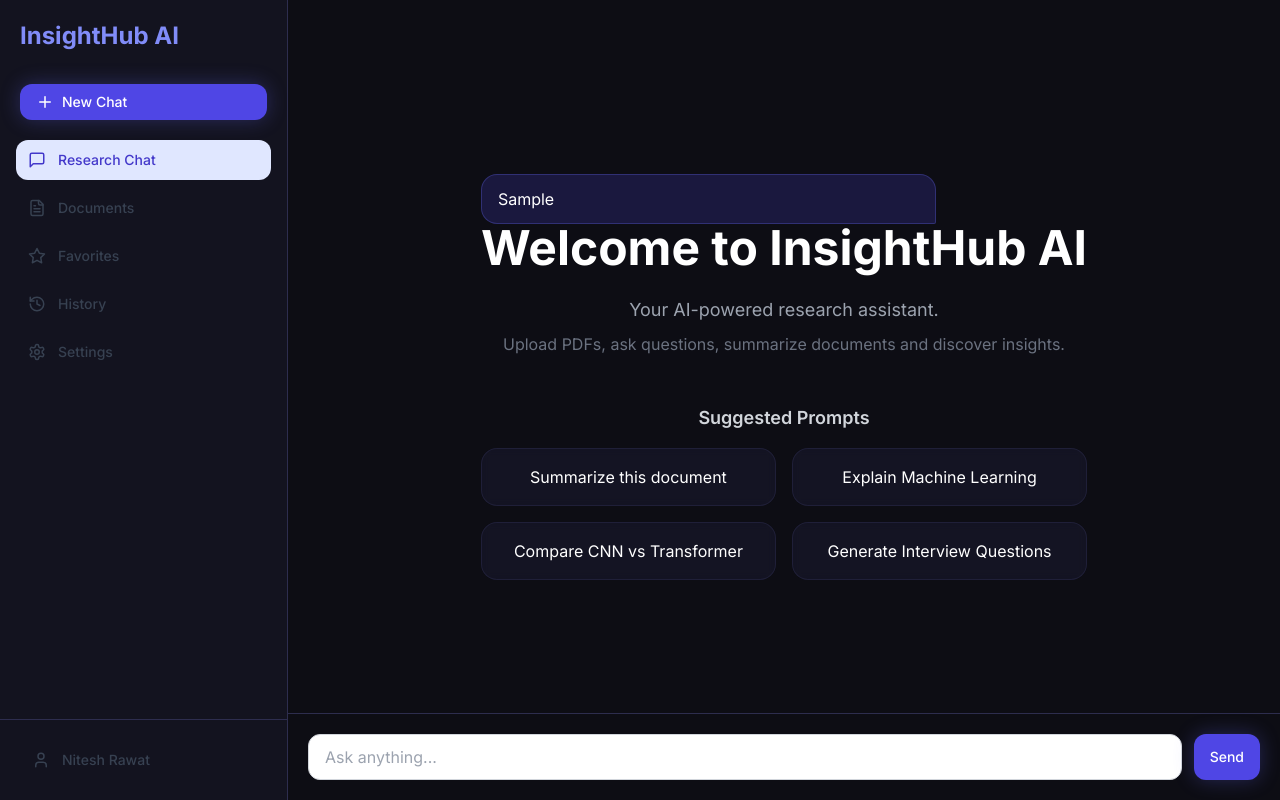
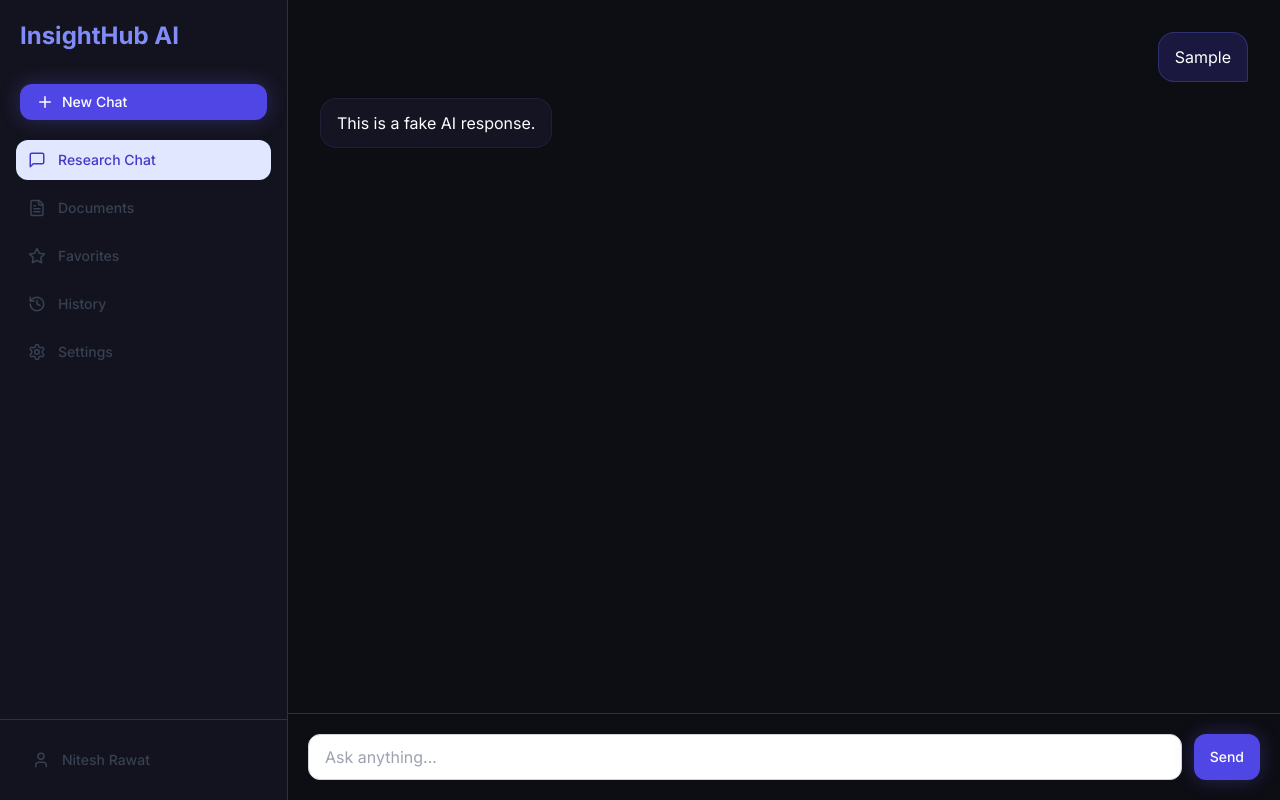
Before and after one commit to NiteshhRawattt/InsightHub-AI, a React (Vite) app in the folder frontend/: page /chat in a window 1280 px wide. Both pictures are taken after typing "Sample" into the empty fields and a click on the button "Send". Built offline with nearby package versions, Linux system fonts and the light colour scheme.

Commit message:
Add chat bubbles and fake AI response

```diff
--- a/frontend/src/components/chat/ChatWindow.jsx
+++ b/frontend/src/components/chat/ChatWindow.jsx
@@ -1,22 +1,33 @@
+import MessageBubble from "./MessageBubble";
 function ChatWindow({ messages }) {
+
+    // Agar messages hain to sirf chat dikhani hai
+    if (messages.length > 0) {
+        return (
+            <div className="flex-1 p-8 overflow-y-auto">
+
+                <div className="space-y-4">
+
+                    {messages.map((message) => (
+
+                    <MessageBubble
+                    key={message.id}
+                    message={message}
+                    />
+
+                    ))}
+
+                </div>
+
+            </div>
+        );
+    }
+
+    // Agar koi message nahi hai to Welcome Screen dikhani hai
     return (
         <div className="flex-1 flex items-center justify-center px-8">
 
             <div className="max-w-2xl text-center">
-                 <div className="mt-10 space-y-4 text-left">
-
-    {messages.map((message) => (
-
-        <div
-            key={message.id}
-            className="chat-bubble-user"
-        >
-            {message.text}
-        </div>
-
-    ))}
-
-</div>
 
                 <h1 className="text-5xl font-bold text-white">
                     Welcome to InsightHub AI
@@ -29,6 +40,7 @@ function ChatWindow({ messages }) {
                 <p className="mt-2 text-gray-500">
                     Upload PDFs, ask questions, summarize documents and discover insights.
                 </p>
+
                 <div className="mt-12">
                     <h2 className="text-lg font-semibold text-gray-300 mb-4">
                         Suggested Prompts
@@ -55,7 +67,6 @@ function ChatWindow({ messages }) {
                     </div>
                 </div>
 
-
             </div>
 
         </div>
--- a/frontend/src/components/chat/MessageBubble.jsx
+++ b/frontend/src/components/chat/MessageBubble.jsx
@@ -1,8 +1,25 @@
-function MessageBubble() {
+function MessageBubble({ message }) {
+
+    const isUser = message.sender === "user";
+
     return (
-        <div>
-            Message Bubble
+
+        <div
+            className={`flex ${isUser ? "justify-end" : "justify-start"}`}
+        >
+
+            <div
+                className={
+                    isUser
+                        ? "chat-bubble-user"
+                        : "chat-bubble-assistant"
+                }
+            >
+                {message.text}
+            </div>
+
         </div>
+
     );
 }
 
--- a/frontend/src/pages/ChatPage.jsx
+++ b/frontend/src/pages/ChatPage.jsx
@@ -5,12 +5,16 @@ import MessageInput from "../components/chat/MessageInput";
 
 function ChatPage() {
   const [messages, setMessages] = useState([]);
+  const [isTyping, setIsTyping] = useState(false);
   return (
     <div className="flex h-screen bg-surface-900">
       <Sidebar />
 
       <div className="flex flex-col flex-1">
-        <ChatWindow messages={messages} />
+        <ChatWindow
+        messages={messages}
+        isTyping={isTyping}
+        />
 
         <MessageInput
           onSend={(text) => {
@@ -25,6 +29,24 @@ function ChatPage() {
             ];
 
             setMessages(updatedMessages);
+            setIsTyping(true);
+            setTimeout(() => {
+
+               setMessages((prev) => [
+
+                  ...prev,
+
+                {
+                  id: Date.now() + 1,
+                  text: "This is a fake AI response.",
+                  sender: "assistant",
+                },
+
+            ]);
+            setIsTyping(false);
+
+          }, 1000);
+
 
             console.log(updatedMessages);
           }}
--- a/frontend/src/styles/globals.css
+++ b/frontend/src/styles/globals.css
@@ -92,7 +92,7 @@
 
   /* Chat bubble — assistant */
   .chat-bubble-assistant {
-    @apply glass-card px-4 py-3 text-gray-900 max-w-[85%] self-start;
+    @apply glass-card px-4 py-3 text-white max-w-[85%] self-start;
   }
 
   /* Loading skeleton */
```
